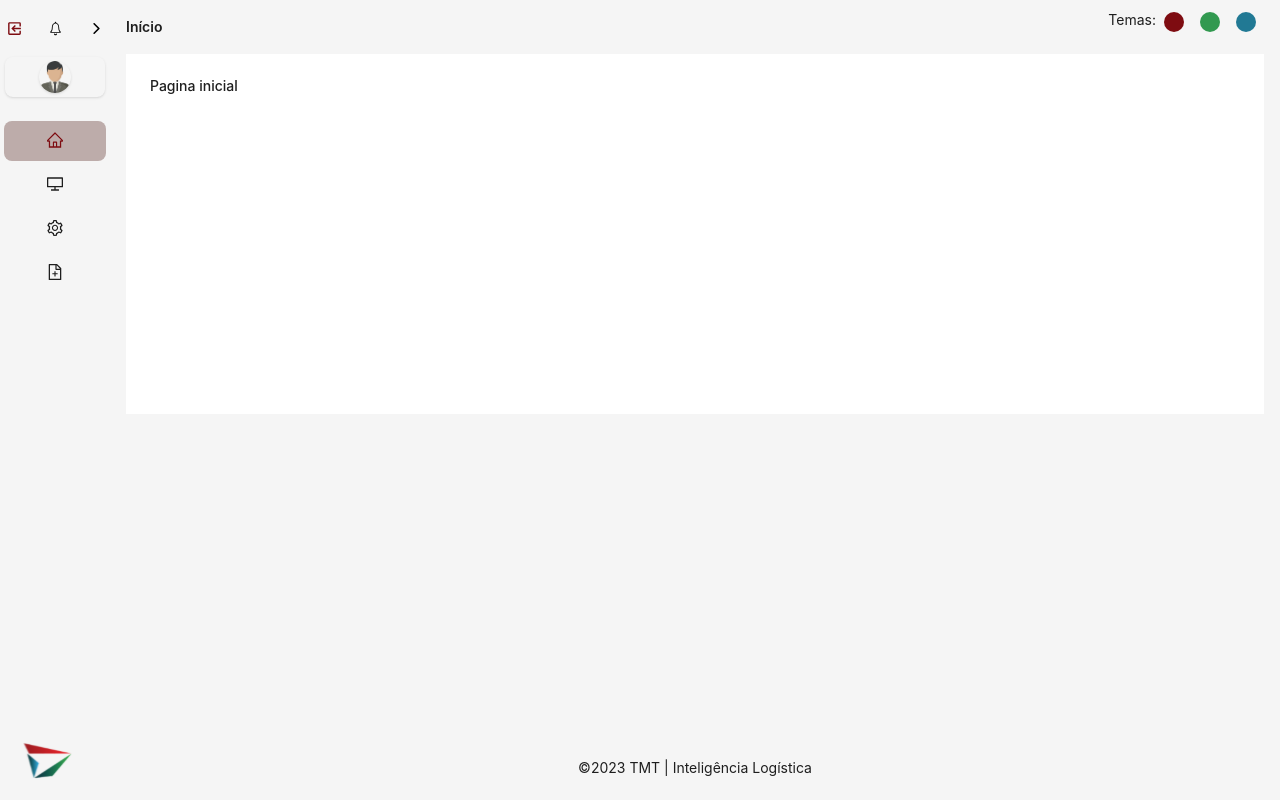
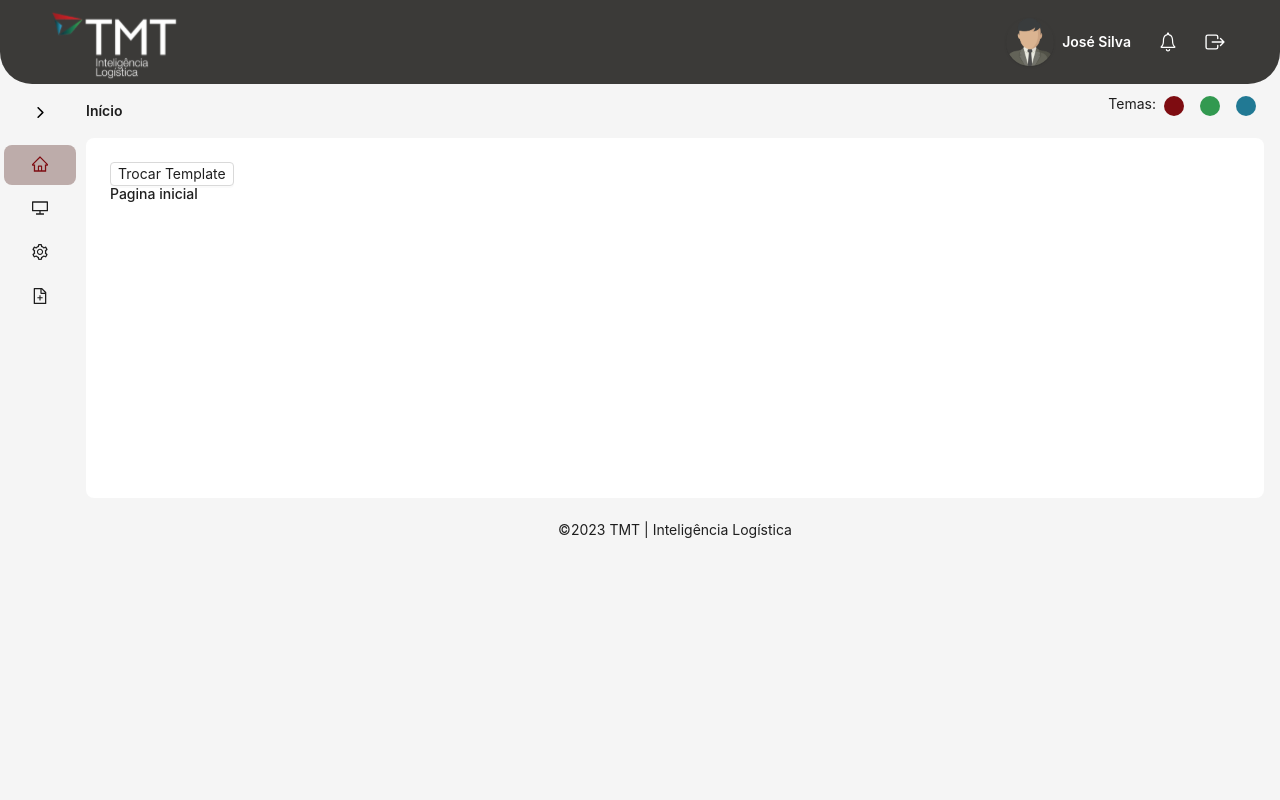
Before and after one commit to higinoRodrigo/tmt, a Next.js app: page / in a window 1280 px wide. Built offline with nearby package versions, Linux system fonts and the light colour scheme.

Commit message:
feat: new template

```diff
--- a/src/components/Template1.tsx
+++ b/src/components/Template1.tsx
@@ -46,7 +46,7 @@ export const Template1 = ({ children }: Template1Props) => {
   const [collapsed, setCollapsed] = useState(true);
   const [selectedKeys, setSelectedKeys] = useState([]);
   const {token: { colorBgContainer }} = theme.useToken();
-  const [tema, setTema] = useState('#7e0c11');
+  const [tema, setTema] = useState('#217994');
 
   useEffect(() => {
     setSelectedKeys([router.pathname]);
@@ -219,7 +219,7 @@ export const Template1 = ({ children }: Template1Props) => {
               ]}
               style={{ margin: '16px 0' }}
             />
-            <div className='absolute top-3 right-4 flex flex-row justify-center'>
+            <div className='absolute bottom-3 right-4 flex flex-row justify-center'>
               <span>Temas:</span>
               <button onClick={() => setTema('#7e0c11')} className='w-5 h-5 rounded-full bg-[#7e0c11] mx-2' />
               <button onClick={() => setTema('#329950')} className='w-5 h-5 rounded-full bg-[#329950] mx-2' />
--- /dev/null
+++ b/src/components/Template2.tsx
@@ -0,0 +1,264 @@
+/* eslint-disable @next/next/no-img-element */
+import React, { useEffect, useState } from 'react';
+import {
+  DesktopOutlined,
+  FileAddOutlined,
+  HomeOutlined,
+  SettingOutlined,
+} from '@ant-design/icons';
+import type { MenuProps } from 'antd';
+import { Breadcrumb, Layout, Menu, Popconfirm, theme } from 'antd';
+import { IoIosArrowBack, IoIosNotificationsOutline } from "react-icons/io";
+import { MdExitToApp } from "react-icons/md";
+import { useRouter } from 'next/router';
+import Link from 'next/link';
+import Head from 'next/head';
+const { Content, Footer, Sider, Header } = Layout;
+import { ConfigProvider as ProviderAntd } from "antd";
+import { IoExitOutline } from "react-icons/io5";
+
+type MenuItem = Required<MenuProps>['items'][number];
+
+function getItem(
+  label: React.ReactNode,
+  key: React.Key,
+  icon?: React.ReactNode,
+  children?: MenuItem[],
+): MenuItem {
+  return {
+    key,
+    icon,
+    children,
+    label,
+  } as MenuItem;
+}
+
+interface Template1Props {
+  children: React.ReactNode;
+}
+
+interface DataPage {
+  route: string;
+  titleHead: string;
+}
+
+export const Template2 = ({ children }: Template1Props) => {
+  const router = useRouter();
+  const [collapsed, setCollapsed] = useState(true);
+  const [selectedKeys, setSelectedKeys] = useState([]);
+  const {token: { colorBgContainer }} = theme.useToken();
+  const [tema, setTema] = useState('#7e0c11');
+
+  useEffect(() => {
+    setSelectedKeys([router.pathname]);
+  }, [router.pathname]);
+
+  const returnPhotoProfile = (img) => {
+    if(img){
+      return img.url
+    }
+    return '/profile.png';
+  }
+
+  const returnLabelLink = (label, url) => {
+    return (
+      <Link href={url}>
+        {label}
+      </Link>
+    )
+  }
+
+  const items: MenuItem[] = [
+    getItem(returnLabelLink('Início', '/'), '/', <HomeOutlined />),
+    getItem(returnLabelLink('Ofertas', '/ofertas'), '/ofertas', <DesktopOutlined />),
+    getItem('Geral', '/geral', <SettingOutlined />, [
+      getItem(returnLabelLink('Grid', '/grid'), '/grid'),
+      getItem(returnLabelLink('Form', '/form'), '/form'),
+      getItem(returnLabelLink('Tabs', '/tabs'), '/tabs'),
+      getItem(returnLabelLink('Toast', '/toast'), '/toast'),
+      getItem(returnLabelLink('404', '/404'), '/404'),
+    ]),
+    getItem(returnLabelLink('Importar', '/importar'), '/importar', <FileAddOutlined />),
+  ];
+
+  const handleClick = ({ key }) => {
+    setSelectedKeys([key]);
+  };
+
+  const titlePage = [
+    {
+      route: '/perfil',
+      titleHead: 'Perfil'
+    },
+    {
+      route: '/',
+      titleHead: 'Início'
+    },
+    {
+      route: '/ofertas',
+      titleHead: 'Ofertas'
+    },
+    {
+      route: '/geral',
+      titleHead: 'Geral'
+    },
+    {
+      route: '/grid',
+      titleHead: 'Grid'
+    },
+    {
+      route: '/form',
+      titleHead: 'Form'
+    },
+    {
+      route: '/tabs',
+      titleHead: 'Tabs'
+    },
+    {
+      route: '/toast',
+      titleHead: 'Toast'
+    },
+    {
+      route: '/404',
+      titleHead: '404'
+    },
+    {
+      route: '/importar',
+      titleHead: 'Importar'
+    },
+  ]
+
+  const dataPage: DataPage = titlePage.find((item) => item.route === router.pathname) || { route: '/', titleHead: 'Início' };
+
+  return (
+    <ProviderAntd theme={{token: {colorPrimary: tema}}}>
+      <Head>
+        <title>{`${dataPage?.titleHead} - TMT Inteligência Logística`}</title>
+      </Head>
+
+      <Layout className='noSelect'>
+        <Header
+          style={{
+            background: "#232220e2",
+            top: 0,
+            zIndex: 1,
+            width: '100%',
+            display: 'flex',
+            position: 'sticky',
+            alignItems: 'center',
+            justifyContent: 'space-between',
+            height: '84px',
+          }}
+          className='rounded-b-[32px]'
+        >
+          <div className={`lg:w-32 flex-shrink-0 w-16 transition-all duration-500`}>
+            <img
+              className="w-full h-full object-cover"
+              src={'/logo.svg'}
+              alt="logo"
+            />
+          </div>
+
+          <div className='flex  items-center justify-center gap-2 h-[84px]'>
+            <div className='h-[72px] cursor-pointer flex justify-center hover:bg-[#1f1e1c] p-1 px-2 rounded-md'>
+              <Link href="/perfil" className='flex items-center justify-center gap-2 rounded-[8px] w-full mx-[1px]'>
+                <div className={`transition-all duration-300 flex items-center justify-center gap-2 rounded-[8px] w-full `}>
+                  <div className="relative flex-shrink-0 w-10 h-10 lg:w-12 lg:h-12">
+                    <img
+                      className="absolute top-0 left-0 w-full h-full object-cover rounded-full shadow"
+                      src={returnPhotoProfile(null)}
+                      alt="foto perfil"
+                    />
+                  </div>
+
+                  <span className={`text-white font-semibold`}>José Silva</span>
+                </div>
+              </Link>
+            </div>
+
+            <div className='h-[72px] px-2 flex justify-center items-center cursor-pointer hover:bg-[#1f1e1c] flex-1 rounded-md py-3 transition-all duration-300'>
+              <IoIosNotificationsOutline size={24} color='#fff'/>
+            </div>
+
+            <Popconfirm
+              title="Deseja realmente sair?"
+              okText="Sim"
+              cancelText="Não"
+              placement="bottom"
+              onConfirm={() => console.log('sair')}
+              className='w-full'
+            >
+              <div className='h-[72px] items-center pl-2 pr-1 flex justify-center cursor-pointer hover:bg-[#1f1e1c] flex-1 rounded-md py-3 transition-all duration-300'>
+                <IoExitOutline size={22} color="#fff" />
+              </div>
+            </Popconfirm>
+          </div>
+        </Header>
+
+        <Layout>
+          <Sider
+            collapsed={collapsed}
+            onCollapse={(value) => setCollapsed(value)}
+            style={{
+              background: '#f5f5f5',
+              overflow: 'auto',
+              height: '100vh',
+              position: 'fixed',
+              left: 0,
+              top: '84px',
+              bottom: 0,
+            }}
+            className='flex flex-col justify-between'
+          >
+            <div className='flex items-center justify-center px-2 py-2 gap-2'>
+              <div
+                onClick={() => setCollapsed(!collapsed)}
+                className='px-2 flex justify-center cursor-pointer hover:bg-[#ececec] flex-1 rounded-md py-3 transition-all duration-300'
+              >
+                <IoIosArrowBack size={17} className={`${collapsed ? "scale-x-[-1]" : ""} transition-all duration-500`}/>
+              </div>
+            </div>
+
+            <Menu
+              selectedKeys={selectedKeys}
+              onClick={handleClick}
+              mode="inline"
+              items={items}
+              style={{background: '#f5f5f5', border: 'none'}}
+            />
+          </Sider>
+
+          <Layout style={collapsed ? {marginLeft: '70px'}: {marginLeft: '190px'}} className='transition-all duration-300'>
+            <Content style={{ margin: '0 16px' }}>
+              <Breadcrumb
+                className='font-semibold'
+                items={dataPage?.route === '/' ? [{title: 'Início'}] : [
+                  {
+                    title: <Link href="/">Início</Link>,
+                  },
+                  {
+                    title: dataPage?.titleHead,
+                  },
+                ]}
+                style={{ margin: '16px 0' }}
+              />
+
+              <div className='absolute top-24 right-4 flex flex-row justify-center'>
+                <span>Temas:</span>
+                <button onClick={() => setTema('#7e0c11')} className='w-5 h-5 rounded-full bg-[#7e0c11] mx-2' />
+                <button onClick={() => setTema('#329950')} className='w-5 h-5 rounded-full bg-[#329950] mx-2' />
+                <button onClick={() => setTema('#217994')} className='w-5 h-5 rounded-full bg-[#217994] mx-2' />
+              </div>
+
+              <div style={{ padding: 24, minHeight: 360, background: colorBgContainer }} className='rounded-lg'>
+                {children}
+              </div>
+
+              <Footer style={{ textAlign: 'center' }}>©2023 TMT | Inteligência Logística</Footer>
+            </Content>
+          </Layout>
+        </Layout>
+      </Layout>
+    </ProviderAntd>
+  );
+};
--- a/src/styles/globals.css
+++ b/src/styles/globals.css
@@ -1,6 +1,10 @@
 @tailwind base;
 @tailwind components;
 @tailwind utilities;
+
+body {
+  background-color: #f5f5f5;
+}
 
 .noSelect {
   -webkit-touch-callout: none;
--- a/src/template/BaseLayout.tsx
+++ b/src/template/BaseLayout.tsx
@@ -1,9 +1,26 @@
+import { useState } from 'react'
 import { Template1 } from '@/components/Template1'
+import { Button } from 'antd'
+import { Template2 } from '@/components/Template2'
 
 export const BaseLayout = ({children}) => {
+  const [templates, setTemplates] = useState(2)
+
   return (
-    <Template1>
-      {children}
-    </Template1>
+    <>
+      {
+        templates === 1 ? (
+          <Template1>
+            <Button onClick={() => setTemplates(2)} size="small">Trocar Template</Button>
+            {children}
+          </Template1>
+        ) : (
+          <Template2>
+            <Button onClick={() => setTemplates(1)} size="small">Trocar Template</Button>
+            {children}
+          </Template2>
+        )
+      }
+    </>
   )
 }
```
Also changed, not shown: public/IMG_9133.JPG (deleted).
